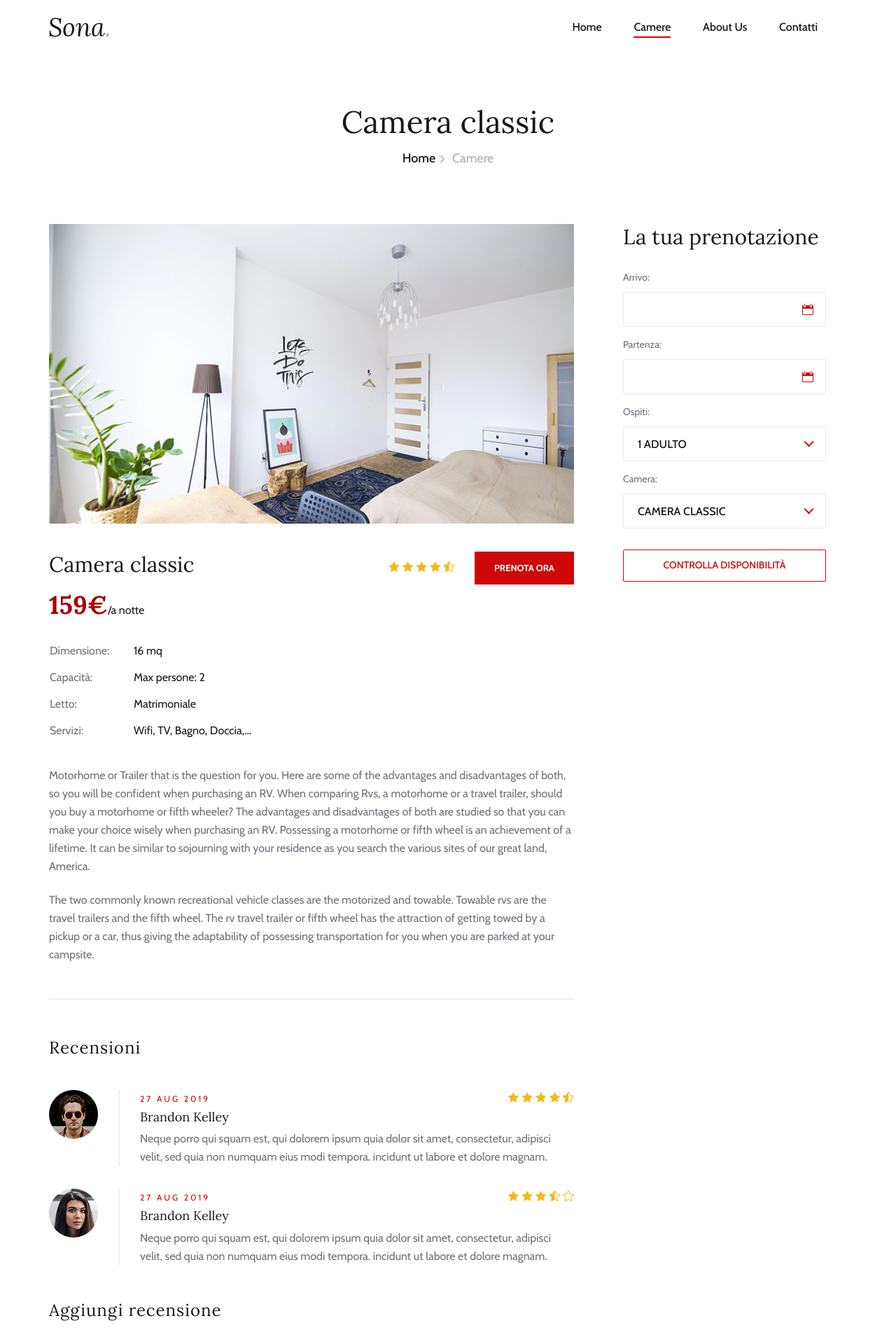
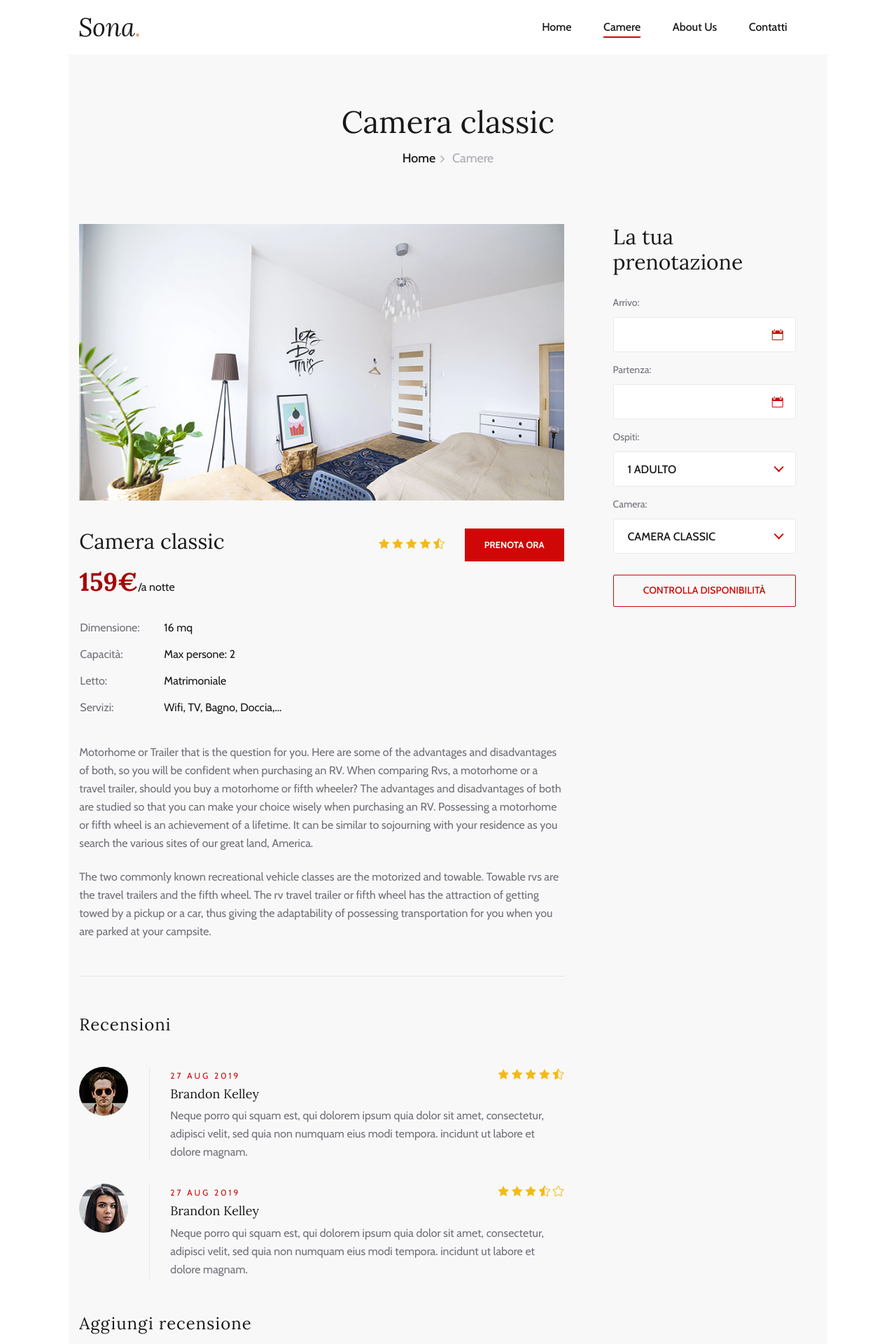
Before and after one commit to sburzo/Progetto_ltw, a PHP site: page /room-details.html in a window 1280 px wide. Shown: the top 1920 px of the page at 70% size. Run offline with PHP 8.4, Linux system fonts and the light colour scheme.

Commit message:
altre modifiche + mappa

```diff
--- a/contact.html
+++ b/contact.html
@@ -161,7 +161,7 @@
             </div>
             <div class="map">
                 <iframe
-                    src="https://www.google.com/maps/embed?pb=!1m18!1m12!1m3!1d3022.0606825994123!2d-72.8735845851828!3d40.760690042573295!2m3!1f0!2f0!3f0!3m2!1i1024!2i768!4f13.1!3m3!1m2!1s0x89e85b24c9274c91%3A0xf310d41b791bcb71!2sWilliam%20Floyd%20Pkwy%2C%20Mastic%20Beach%2C%20NY%2C%20USA!5e0!3m2!1sen!2sbd!4v1578582744646!5m2!1sen!2sbd"
+                    src="https://www.google.com/maps/embed/v1/place?q=Viale+dello+Scalo+S.+Lorenzo,+Roma,+RM,+Italia&key=AIzaSyBFw0Qbyq9zTFTd-tUY6dZWTgaQzuU17R8"
                     height="470" style="border:0;" allowfullscreen=""></iframe>
             </div>
         </div>
--- a/css/style.css
+++ b/css/style.css
@@ -1,42 +1,11 @@
-/******************************************************************
-  Template Name: Sona
-  Description: Sona Hotel Html Template
-  Author: Colorlib
-  Author URI: https://colorlib.com
-  Version: 1.0
-  Created: Colorlib
-******************************************************************/
-
-/*------------------------------------------------------------------
-[Table of contents]
-
-1.  Template default CSS
-	1.1	Variables
-	1.2	Mixins
-	1.3	Flexbox
-	1.4	Reset
-2.  Helper Css
-3.  Header Section
-4.  Hero Section
-5.  About Section
-6.  Services Section
-7.  Testimonial Section
-8.  Blog Section
-9.  Contact
-10.  Footer Style
-
--------------------------------------------------------------------*/
-
-/*----------------------------------------*/
-
-/* Template default CSS
-/*----------------------------------------*/
 
 html, body {
 	height: 100%;
 	font-family: "Cabin", sans-serif;
 	-webkit-font-smoothing: antialiased;
 	font-smoothing: antialiased;
+	padding-left: 4%;
+	padding-right: 4%;
 }
 h1, h2, h3, h4, h5, h6 {
 	margin: 0;
@@ -114,6 +83,7 @@ ul, ol {
 .spad {
 	padding-top: 100px;
 	padding-bottom: 100px;
+	background-color: #f8f8f8;
 }
 .spad-2 {
 	padding-top: 50px;
@@ -987,6 +957,7 @@ ul, ol {
 .breadcrumb-section {
 	padding-top: 70px;
 	padding-bottom: 80px;
+	background-color: #f8f8f8;
 }
 .breadcrumb-text {
 	text-align: center;
--- a/index.html
+++ b/index.html
@@ -280,7 +280,7 @@
 
     <!-- Home Room Section Begin -->
     <a name="rooms">
-    <section class="hp-room-section">
+    <section class="hp-room-section spad">
         <div class="container-fluid">
             <div class="hp-room-items">
                 <div class="row">
@@ -408,7 +408,7 @@
     <!-- Home Room Section End -->
 
     <!-- Testimonial Section Begin -->
-    <section class="testimonial-section spad">
+    <section class="testimonial-section">
         <div class="container">
             <div class="row">
                 <div class="col-lg-12">
```
